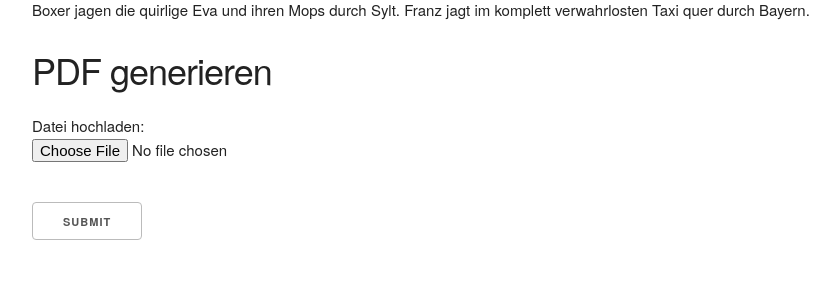
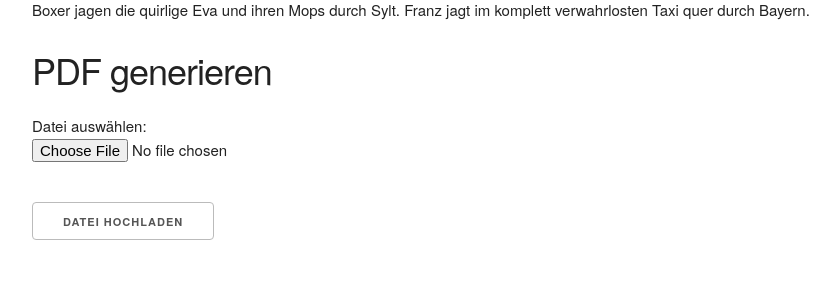
Before and after one commit to jadolan/pandoc_webservice, a Flask app: page / in a window 1280 px wide. Shown: the part 304-607 px from the top of the page, without its empty margins (128-968 px from the left). Run offline with Flask 2, Linux system fonts and the light colour scheme; some libraries are stand-ins or nearby versions.

Commit message:
change submit value

```diff
--- a/app/templates/upload.html
+++ b/app/templates/upload.html
@@ -18,10 +18,10 @@
                 safe SECRET_KEY to be implemented-->
             {{ form.hidden_tag() }}
             <p id='upload'>
-                Datei hochladen: <br>
+                Datei auswählen: <br>
                 {{ form.file }}
             </p>
-            <input type='submit'>
+            <input type='submit' value='Datei hochladen'>
         </form>
     </div>
 </div>
```
